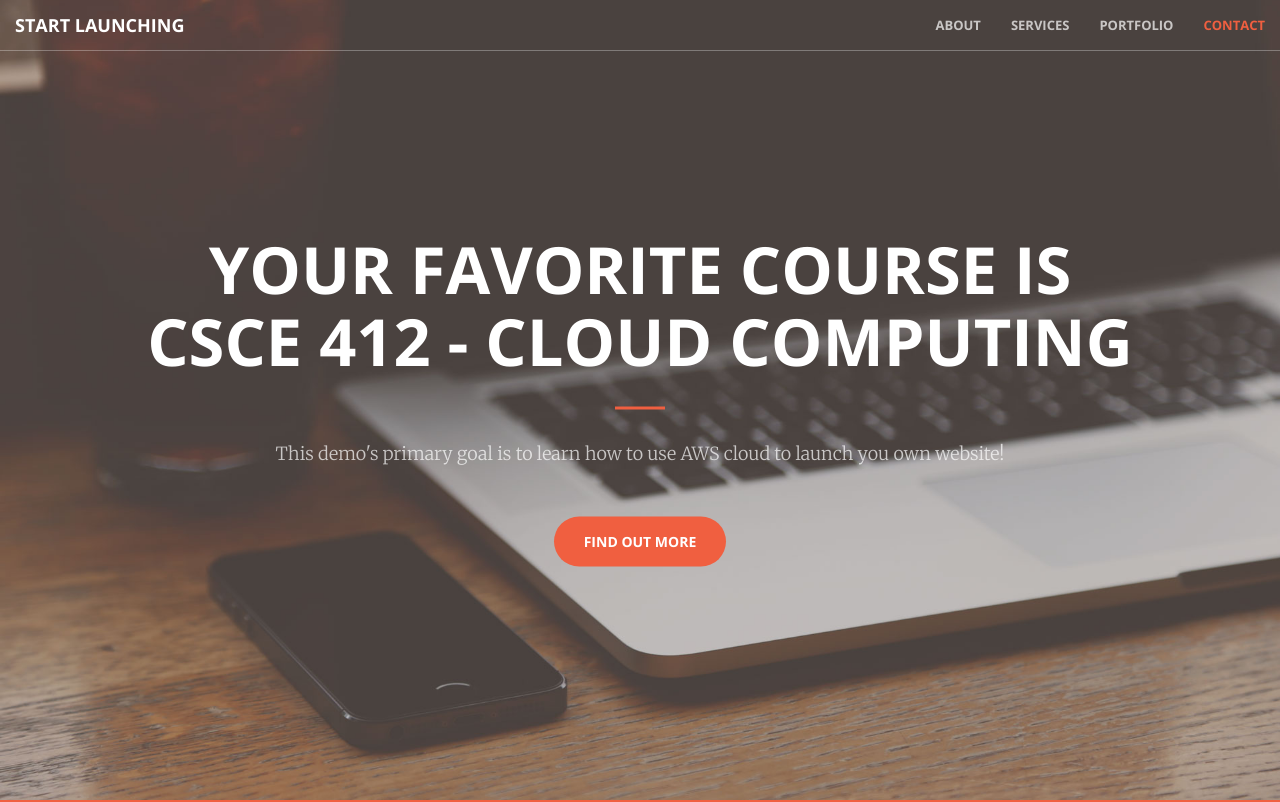
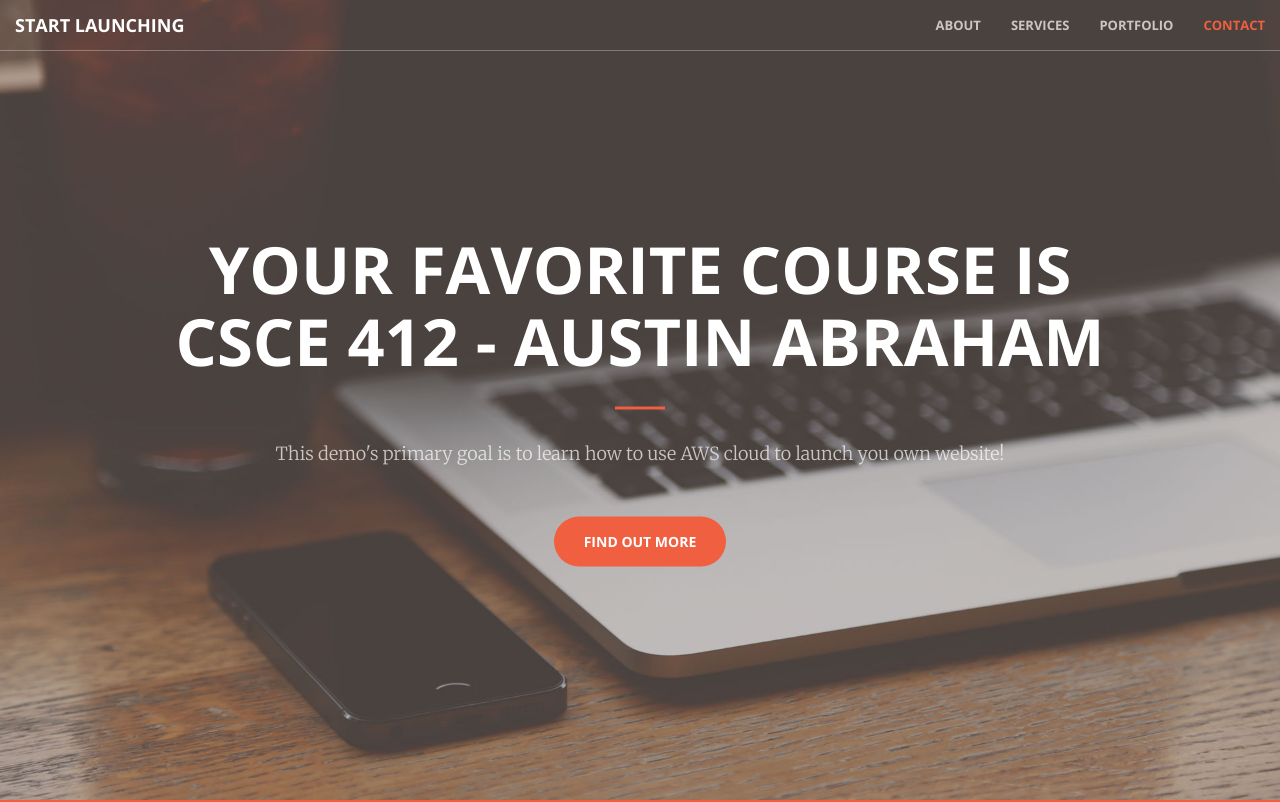
Before and after one commit to abaustinva/csce412project5, a plain HTML site: page index.html in a window 1280 px wide. Shown: the top 802 px of the page. Drawn offline with nearby package versions, Linux system fonts and the light colour scheme.

Commit message:
first change lol

```diff
--- a/index.html
+++ b/index.html
@@ -74,7 +74,7 @@
     <header>
         <div class="header-content">
             <div class="header-content-inner">
-                <h1>Your Favorite Course is CSCE 412 - Cloud Computing</h1>
+                <h1>Your Favorite Course is CSCE 412 - Austin Abraham</h1>
                 <hr>
                 <p>This demo's primary goal is to learn how to use AWS cloud to launch you own website!</p>
                 <a href="#about" class="btn btn-primary btn-xl page-scroll">Find Out More</a>
```
